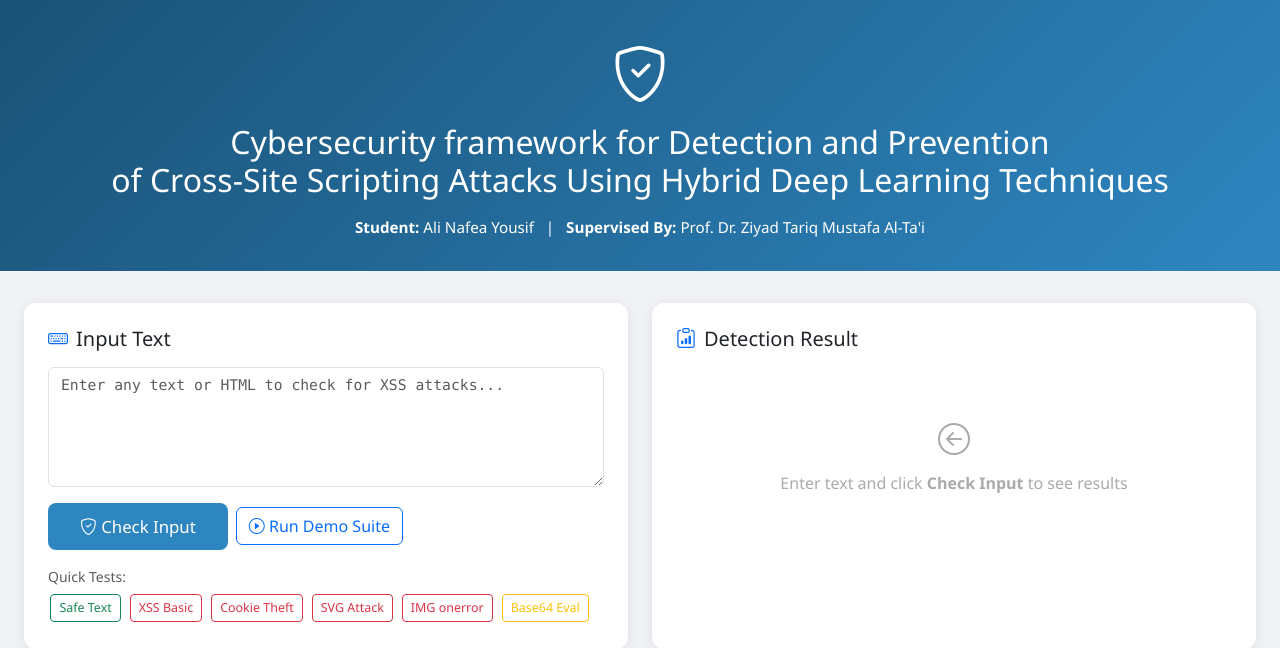
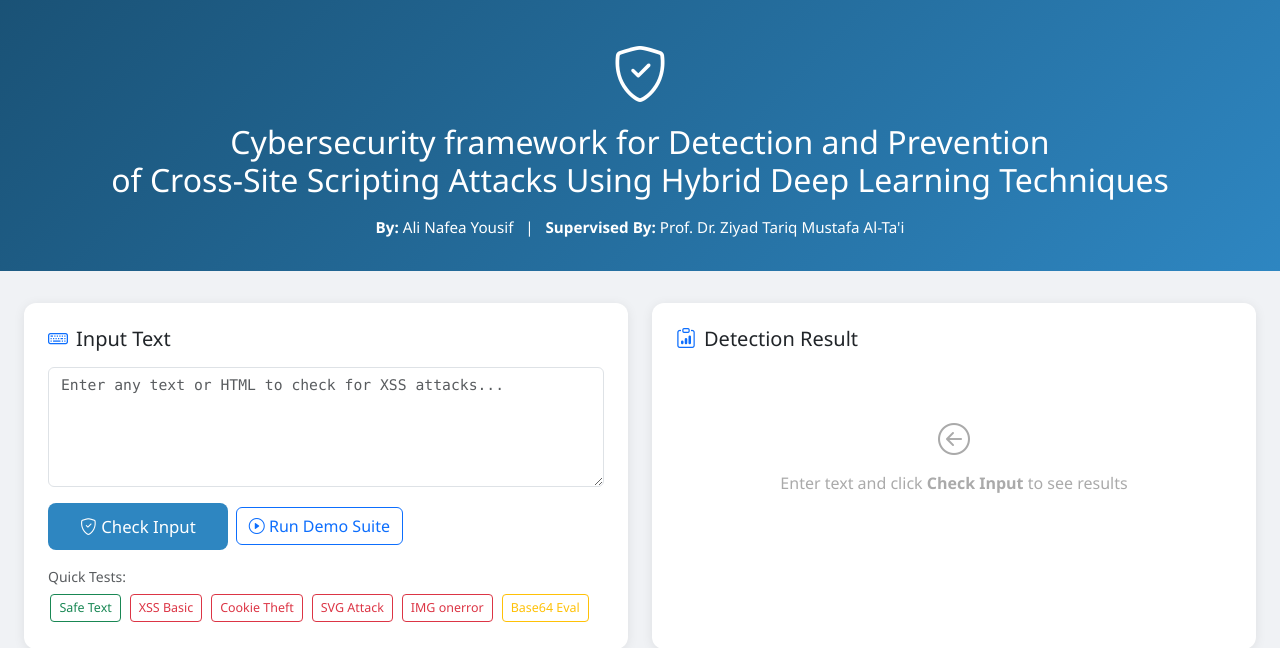
Before and after one commit to xssfirewall-cyber/xss-firewall-demo, a Flask app: page / in a window 1280 px wide. Shown: the part 57-705 px from the top of the page. Run offline with Flask 3, Linux system fonts and the light colour scheme; data that the repository does not hold is empty; some libraries are stand-ins or nearby versions.

Commit message:
Update index.html

```diff
--- a/templates/index.html
+++ b/templates/index.html
@@ -87,7 +87,7 @@
     <div class="icon"><i class="bi bi-shield-check"></i></div>
     <h2 class="mt-2">Cybersecurity framework for Detection and Prevention<br>of Cross-Site Scripting Attacks Using Hybrid Deep Learning Techniques</h2>
     <p class="mb-0 mt-3 opacity-90" style="font-size:0.95rem;">
-        <strong>Student:</strong> Ali Nafea Yousif
+        <strong>By:</strong> Ali Nafea Yousif
         &nbsp;&nbsp;|&nbsp;&nbsp;
         <strong>Supervised By:</strong> Prof. Dr. Ziyad Tariq Mustafa Al-Ta'i
     </p>
```
